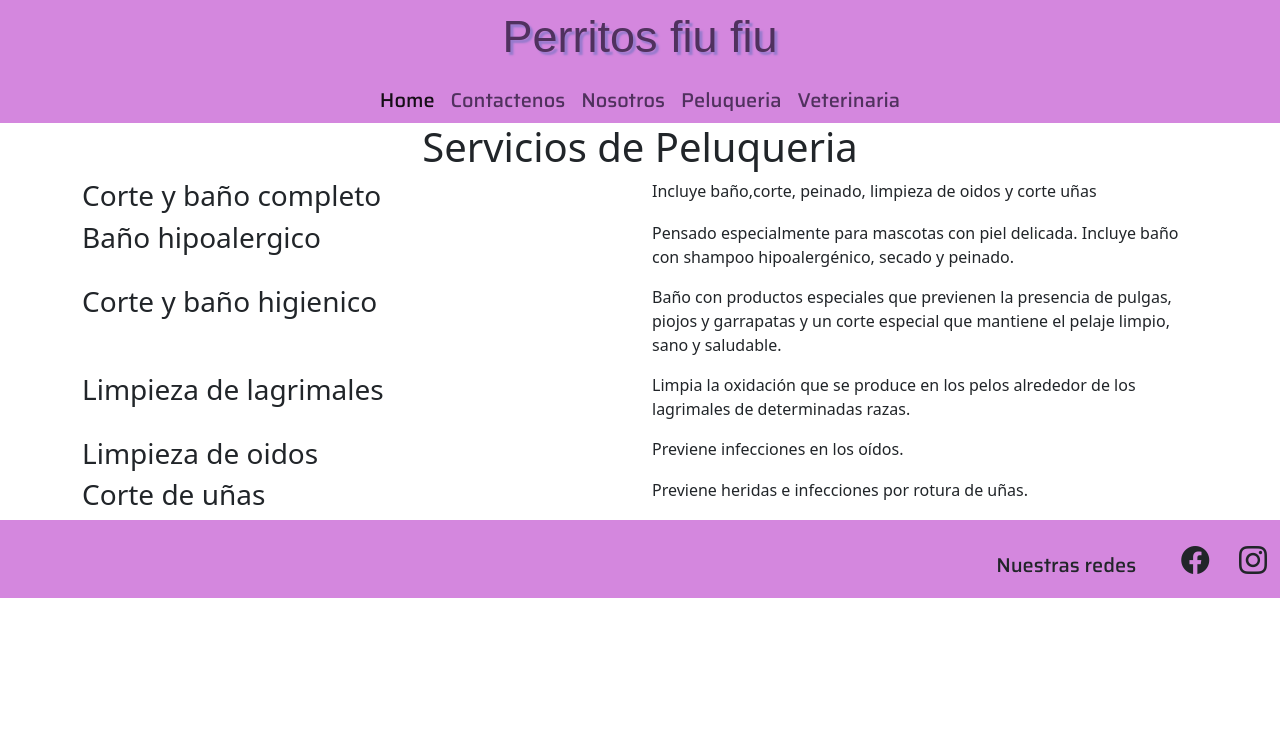
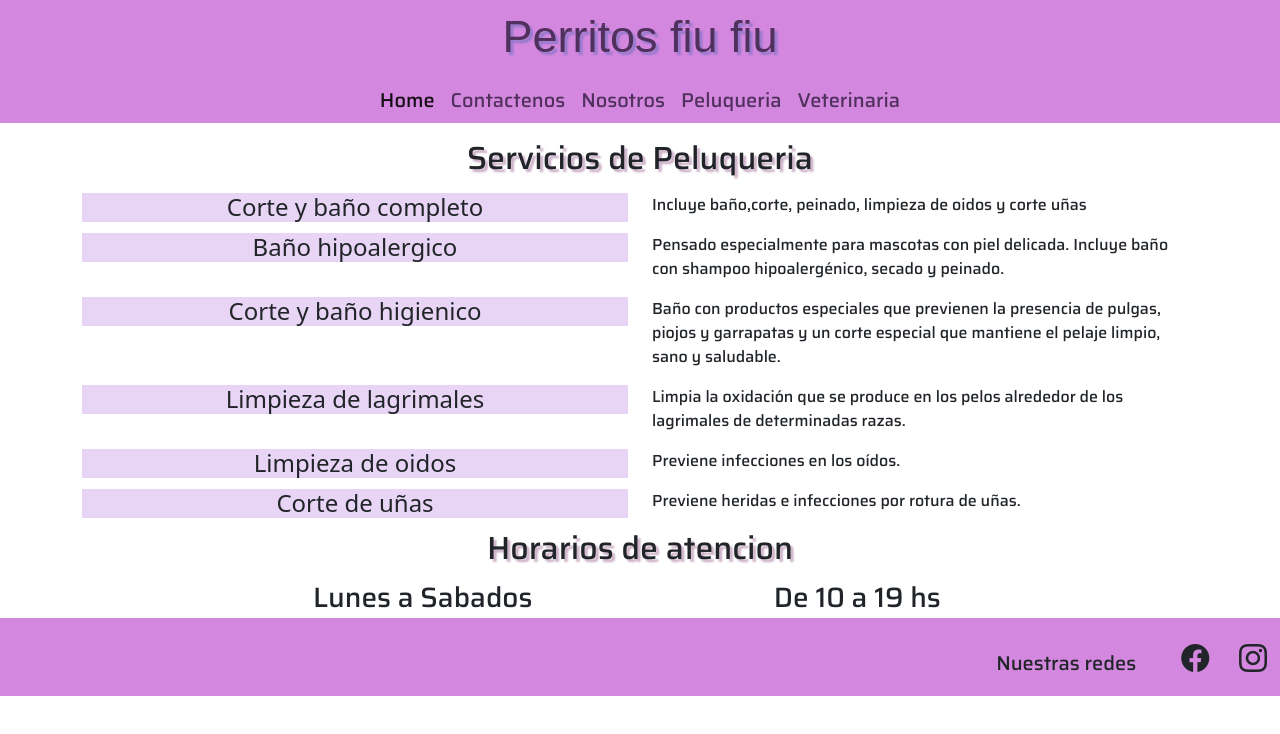
Before and after one commit to rociogan/galvan_proyectocoder, a plain HTML site: page pages/peluqueria.html in a window 1280 px wide. Drawn offline with nearby package versions, Linux system fonts and the light colour scheme; a web font is replaced by a local one.

Commit message:
cambios en lista peluqueria y css de veterinaria

```diff
--- a/pages/peluqueria.html
+++ b/pages/peluqueria.html
@@ -43,64 +43,76 @@
         </div>
     </header>
     <main>
-        <h1 class="text-center"> Servicios de Peluqueria</h1>
-        <div class="container">
+        <h2 class="text-center mt-3"> Servicios de Peluqueria</h1>
+        <div class="container mt-3">
             <div class="row">
                 <div class=" col-md-6 col-sm-12">
-                <h3>Corte y baño completo</h3>
+                <h3 class="fs-4 titulo-servi-pelu">Corte y baño completo</h3>
                 </div>
                 <div class=" col-md-6 col-sm-12">
-                <p>Incluye baño,corte, peinado, limpieza de oidos y corte uñas</p>
+                <p class="parrafo-lista">Incluye baño,corte, peinado, limpieza de oidos y corte uñas</p>
                 </div>
 
             </div>
             <div class="row">
                 <div class=" col-md-6 col-sm-12 ">
-                <h3>Baño hipoalergico</h3>
+                <h3 class="fs-4 titulo-servi-pelu">Baño hipoalergico</h3>
                 </div>
                 <div class=" col-md-6 col-sm-12">
-                <p>Pensado especialmente para mascotas con piel delicada. Incluye baño con shampoo hipoalergénico, secado y peinado.</p>
+                <p class="parrafo-lista">Pensado especialmente para mascotas con piel delicada. Incluye baño con shampoo hipoalergénico, secado y peinado.</p>
                 </div>
 
             </div>
             <div class="row">
                 <div class=" col-md-6 col-sm-12">
-                <h3>Corte y baño higienico</h3>
+                <h3 class="fs-4 titulo-servi-pelu">Corte y baño higienico</h3>
                 </div>
                 <div class="col-md-6 col-sm-12">
-                <p> Baño con productos especiales que previenen la presencia de pulgas, piojos y garrapatas y un corte especial que mantiene el pelaje limpio, sano y saludable.</p>
+                <p class="parrafo-lista"> Baño con productos especiales que previenen la presencia de pulgas, piojos y garrapatas y un corte especial que mantiene el pelaje limpio, sano y saludable.</p>
                 </div>
 
             </div>
             <div class="row">
                 <div class=" col-md-6 col-sm-12">
-                <h3>Limpieza de lagrimales</h3>
+                <h3 class="fs-4 titulo-servi-pelu" >Limpieza de lagrimales</h3>
                 </div>
                 <div class="col-md-6 col-sm-12">
-                <p> Limpia la oxidación que se produce en los pelos alrededor de los lagrimales de determinadas razas. </p>
+                <p class="parrafo-lista"> Limpia la oxidación que se produce en los pelos alrededor de los lagrimales de determinadas razas. </p>
                 </div>
 
             </div>
             <div class="row">
                 <div class=" col-md-6 col-sm-12">
-                <h3>Limpieza de oidos</h3>
+                <h3 class="fs-4 titulo-servi-pelu">Limpieza de oidos</h3>
                 </div>
                 <div class="col-md-6 col-sm-12">
-                <p> Previene infecciones en los oídos.</p>
+                <p class="parrafo-lista"> Previene infecciones en los oídos.</p>
                 </div>
 
             </div>
             <div class="row">
                 <div class=" col-md-6 col-sm-12">
-                <h3>Corte de uñas</h3>
+                <h3 class="fs-4 titulo-servi-pelu">Corte de uñas</h3>
                 </div>
                 <div class=" col-md-6 col-sm-12">
-                <p> Previene heridas e infecciones por rotura de uñas.</p>
+                <p class="parrafo-lista"> Previene heridas e infecciones por rotura de uñas.</p>
                 </div>
 
             </div>
 
         </div>
+      <section>
+        <h2> Horarios de atencion</h2>
+        <div class="row justify-content-center ">
+          <div class="col-md-4 col-sm-12 text-center parrafo-lista fs-3">
+            Lunes a Sabados
+          </div>
+          <div class="col-md-4 col-sm-12 text-center parrafo-lista fs-3">
+            De 10 a 19 hs
+          </div>
+        </div>
+
+      </section>
 
 
 
--- a/scss/main.scss
+++ b/scss/main.scss
@@ -11,3 +11,4 @@
 @import "./pages/contactenos";
 @import "./pages/nosotros";
 @import "./pages/peluqueria";
+@import "./pages/veterinaria"
--- a/scss/pages/_peluqueria.scss
+++ b/scss/pages/_peluqueria.scss
@@ -1,15 +1,8 @@
-.peluqueria-seccion{
-    height: 75vh;
-     .horarios{
-    display:flex;
-    justify-content: center;
-    align-items: center;
-     }
-     p{
-        font-family: $font-princial;
-     }
-     img{
-        max-width: 70%;
-        max-height: 25vh;
-     }
-    }
+
+   .titulo-servi-pelu{
+   text-align: center;
+   background-color:#E8D4F4 ;
+   }
+   .parrafo-lista{
+   font-family: $font-princial;
+   }
```
Also changed, not shown: pages/veterinaria.html (+3 -3 lines), scss/components/_buttons.scss (deleted, +0 -8 lines), scss/utils/_variables.scss (+0 -9 lines), style/style.css, 1 other file.
